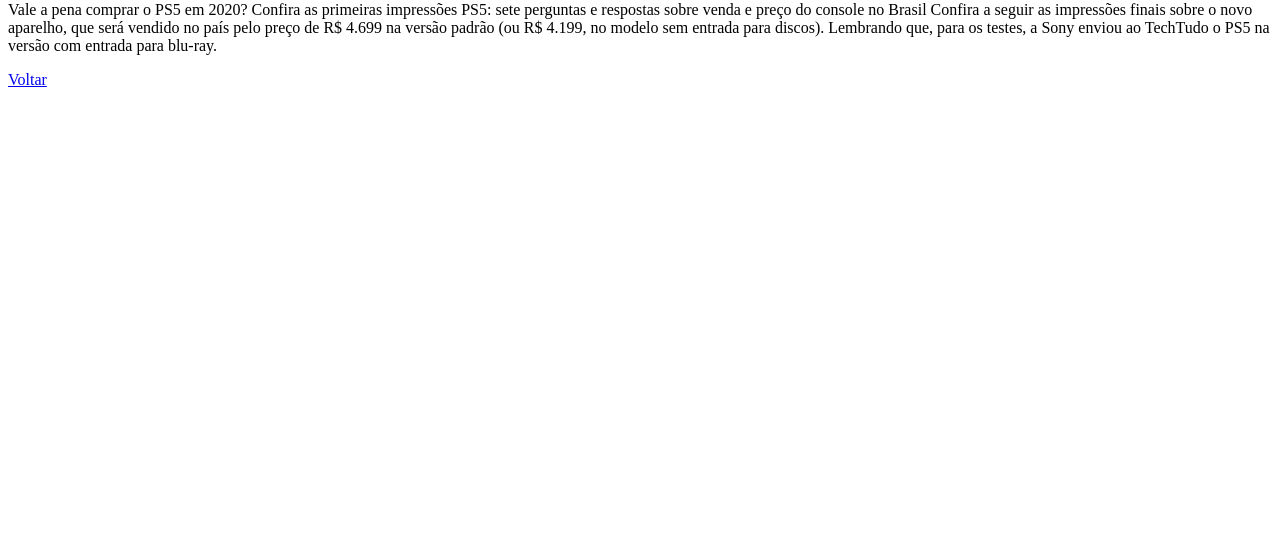
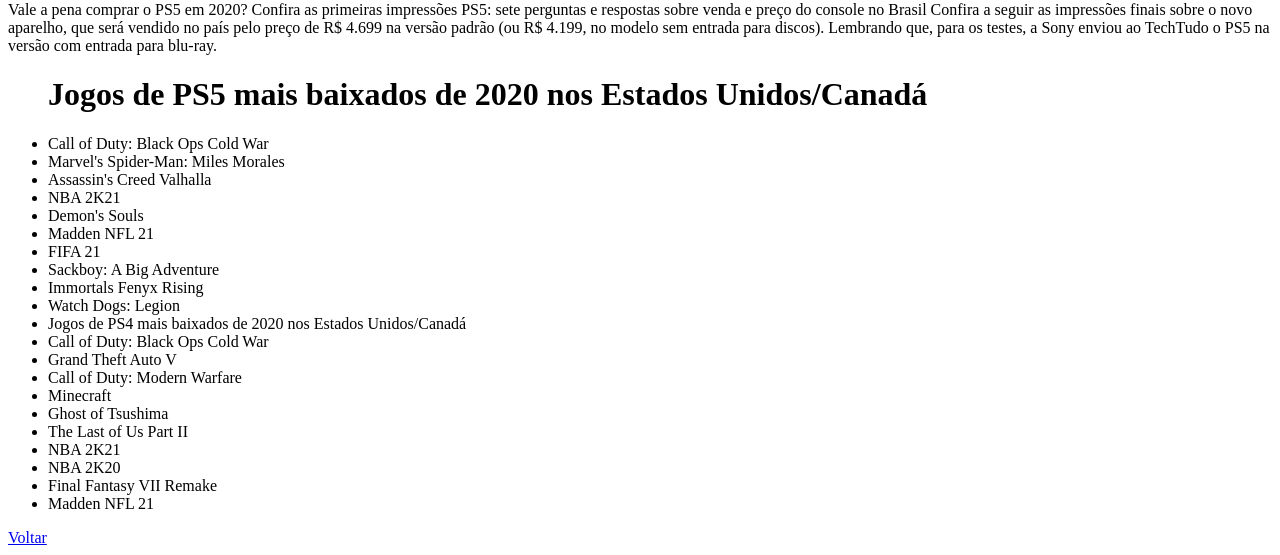
Before and after one commit to Phalanxhydrus/Curso-Domestika---HTML-e-CSS, a plain HTML site: page Páginas/PS5.html in a window 1280 px wide. Shown: the part 611-1166 px from the top of the page. Before the commit the page ends 800 px from the top, so only its background shows below. Drawn offline with Linux system fonts and the light colour scheme.

```diff
--- a/Páginas/PS5.html
+++ b/Páginas/PS5.html
@@ -22,6 +22,32 @@
             Vale a pena comprar o PS5 em 2020? Confira as primeiras impressões
             PS5: sete perguntas e respostas sobre venda e preço do console no Brasil
             Confira a seguir as impressões finais sobre o novo aparelho, que será vendido no país pelo preço de R$ 4.699 na versão padrão (ou R$ 4.199, no modelo sem entrada para discos). Lembrando que, para os testes, a Sony enviou ao TechTudo o PS5 na versão com entrada para blu-ray.</p>
+
+            <ul>
+                <h1>Jogos de PS5 mais baixados de 2020 nos Estados Unidos/Canadá</h1>
+                <li>Call of Duty: Black Ops Cold War</li>
+                <li>Marvel's Spider-Man: Miles Morales</li>
+                <li>Assassin's Creed Valhalla</li>
+                <li>NBA 2K21</li>
+                <li>Demon's Souls</li>
+                <li>Madden NFL 21</li>
+                <li>FIFA 21</li>
+                <li>Sackboy: A Big Adventure</li>
+                <li>Immortals Fenyx Rising</li>
+                <li>Watch Dogs: Legion</li>
+                <li>Jogos de PS4 mais baixados de 2020 nos Estados Unidos/Canadá</li>
+                <li>Call of Duty: Black Ops Cold War</li>
+                <li>Grand Theft Auto V</li>
+                <li>Call of Duty: Modern Warfare</li>
+                <li>Minecraft</li>
+                <li>Ghost of Tsushima</li>
+                <li>The Last of Us Part II</li>
+                <li>NBA 2K21</li>
+                <li>NBA 2K20</li>
+                <li>Final Fantasy VII Remake</li>
+                <li>Madden NFL 21 </li>
+            </ul>
+
             <a href="../Web/index.html">Voltar</a>
     </body>
     </html>
```
Also changed, not shown: CSS/estilos.css (+7 -0 lines), Web/index.html (+6 -2 lines).
